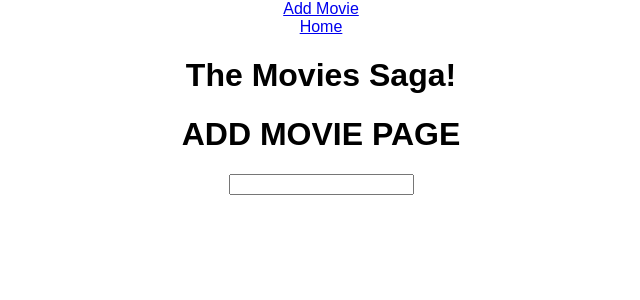
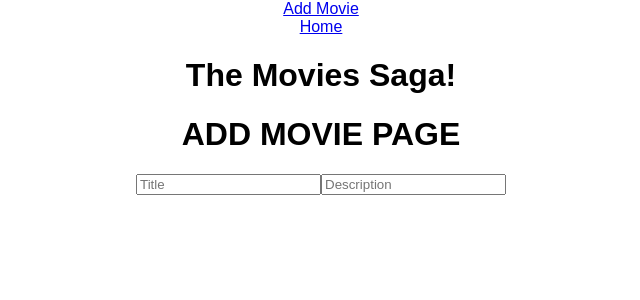
Before and after one commit to Xibbrahimovic/A_Film_Collection, a React (Create React App) app: page /#/addMovie in a window 1280 px wide. Shown: the top 300 px of the page, without its empty margins (319-959 px from the left). Built offline with nearby package versions, Linux system fonts and the light colour scheme.

Commit message:
added two inputs to form

```diff
--- a/src/components/AddMovie/AddMovie.jsx
+++ b/src/components/AddMovie/AddMovie.jsx
@@ -1,10 +1,43 @@
+import { useDispatch } from "react-redux";
+
+import { useState } from "react";
 
 function AddMovie(){
+    // const history = useHistory();
+    const dispatch = useDispatch();
 
+    let [newMovie, setNewMovie] = useState({
+    title: '',
+    poster:'',
+    description: '',
+    genre_id: ''
+});
+
+    const handleNameChange = (event, property) => {
+        console.log('event happened', event);
+        setNewMovie({...newMovie, [property]: event.target.value
+        })
+    }
+
+    const addNewMovie = event => {
+        event.preventDefault();
+        dispatch({type: 'ADD_MOVIE', payload: newMovie})
+    }
     return(
+        <form>
 
         <input
-        />
+        type="text"
+        placeholder="Title"
+        value={newMovie.title}
+        onChange={(event) => handleNameChange(event, 'title')}/>
+
+        <input
+        type="text"
+        placeholder="Description"
+        value={newMovie.description}
+        onChange={(event) => handleNameChange(event, 'description')}/>
+        </form>
 
     )
 
```
